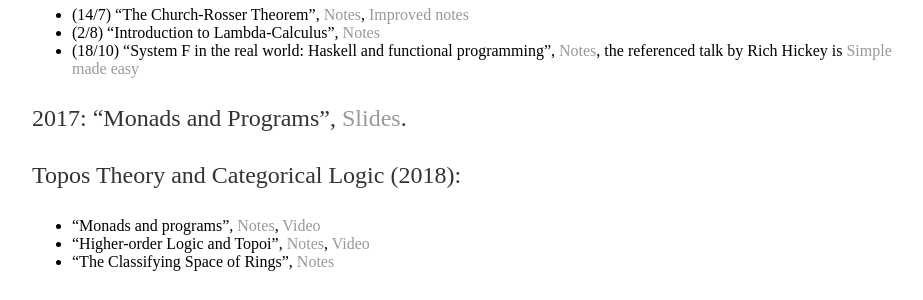
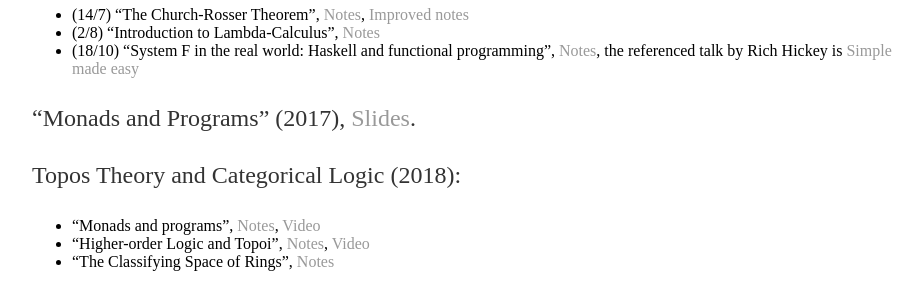
Before and after one commit to WilliamTroiani/WilliamTroiani.github.io, a Jekyll site: the page built from SeminarTalks.md, in a window 1280 px wide. Shown: the part 154-454 px from the top of the page, without its empty margins (160-1083 px from the left). Built offline with Jekyll 4.4.1, drawn with Linux system fonts in a browser that asks for light colours; our own code applies the rules of GitHub Pages for plain Markdown files; part of the change alters nothing that is shown.

```diff
--- a/SeminarTalks.md
+++ b/SeminarTalks.md
@@ -8,7 +8,7 @@ Curry-Howard Correspondence (2016):
 - (2/8) "Introduction to Lambda-Calculus", <a hres = "http://therisingsea.org/notes/talk-will-lambda.pdf">Notes</a>
 - (18/10) "System F in the real world: Haskell and functional programming", <a hres = "http://therisingsea.org/notes/talk-will-haskell.pdf">Notes</a>, the referenced talk by Rich Hickey is <a href = "https://www.infoq.com/presentations/Simple-Made-Easy/">Simple made easy</a>
 
-2017: "Monads and Programs", <a href = "Http://williamtroiani.github.io/pdfs/MonadsandPrograms">Slides</a>.
+"Monads and Programs" (2017), <a href = "Http://williamtroiani.github.io/pdfs/MonadsandPrograms">Slides</a>.
 
 Topos Theory and Categorical Logic (2018):
 - "Monads and programs", <a href = "http://therisingsea.org/notes/ch2018-lecture3.pdf">Notes</a>, <a href = "https://vimeo.com/261278443">Video</a>
```
